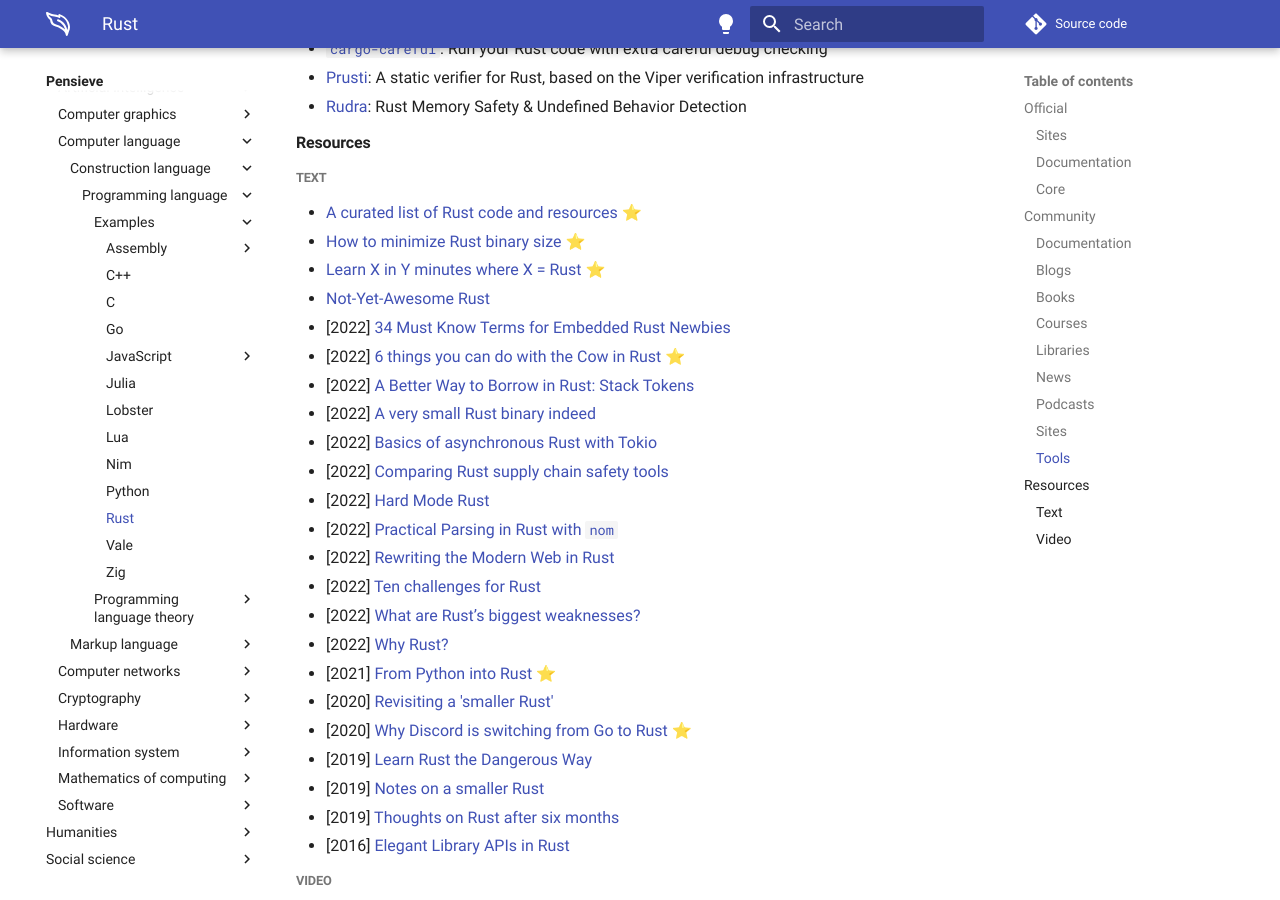
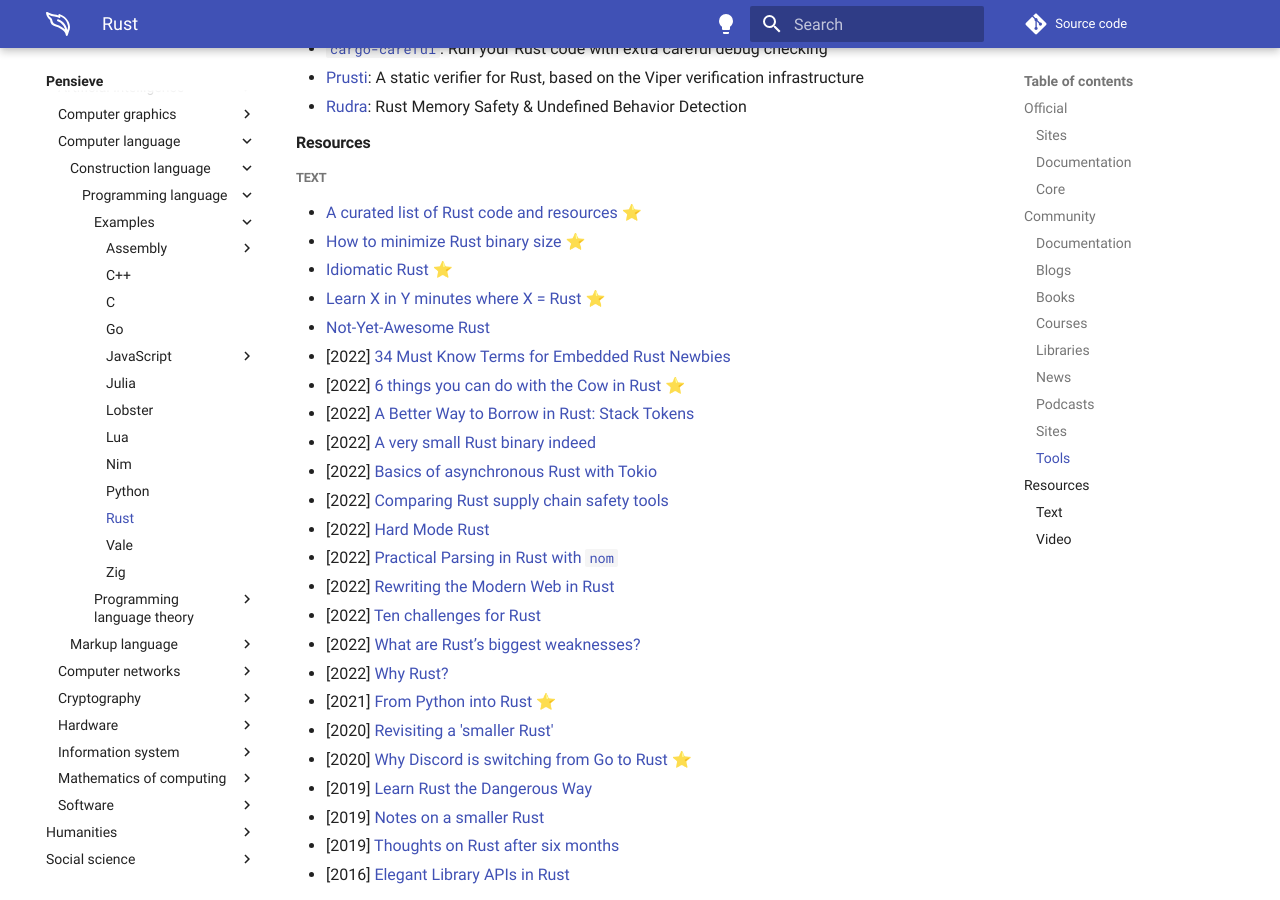
Before and after one commit to paveloom/paveloom.dev, an MkDocs documentation site: the page built from content/pensieve/rust.md, in a window 1280 px wide and 900 px high, scrolled down 2903 px. Built offline with MkDocs 1.6.1 and Material for MkDocs 9.7.7, drawn with Linux system fonts in a browser that asks for light colours; comment, search, counter and statistics services are not loaded.

Commit message:
Pensieve: update the Rust page.

```diff
--- a/content/pensieve/rust.md
+++ b/content/pensieve/rust.md
@@ -106,6 +106,7 @@
 ##### Text
 - [A curated list of Rust code and resources](https://github.com/rust-unofficial/awesome-rust) ⭐
 - [How to minimize Rust binary size](https://github.com/johnthagen/min-sized-rust) ⭐
+- [Idiomatic Rust](https://github.com/mre/idiomatic-rust) ⭐
 - [Learn X in Y minutes where X = Rust](https://learnxinyminutes.com/docs/rust) ⭐
 - [Not-Yet-Awesome Rust](https://github.com/not-yet-awesome-rust/not-yet-awesome-rust)
 - [2022] [34 Must Know Terms for Embedded Rust Newbies](https://apollolabsblog.hashnode.dev/34-must-know-terms-for-embedded-rust-newbies)
```
